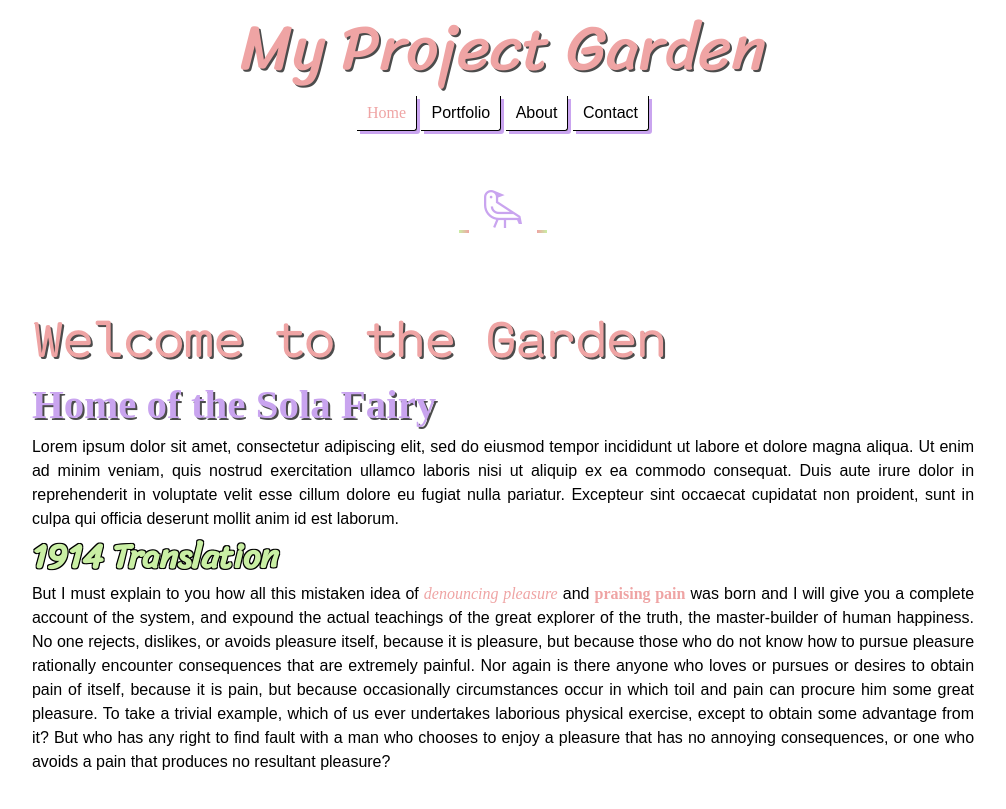
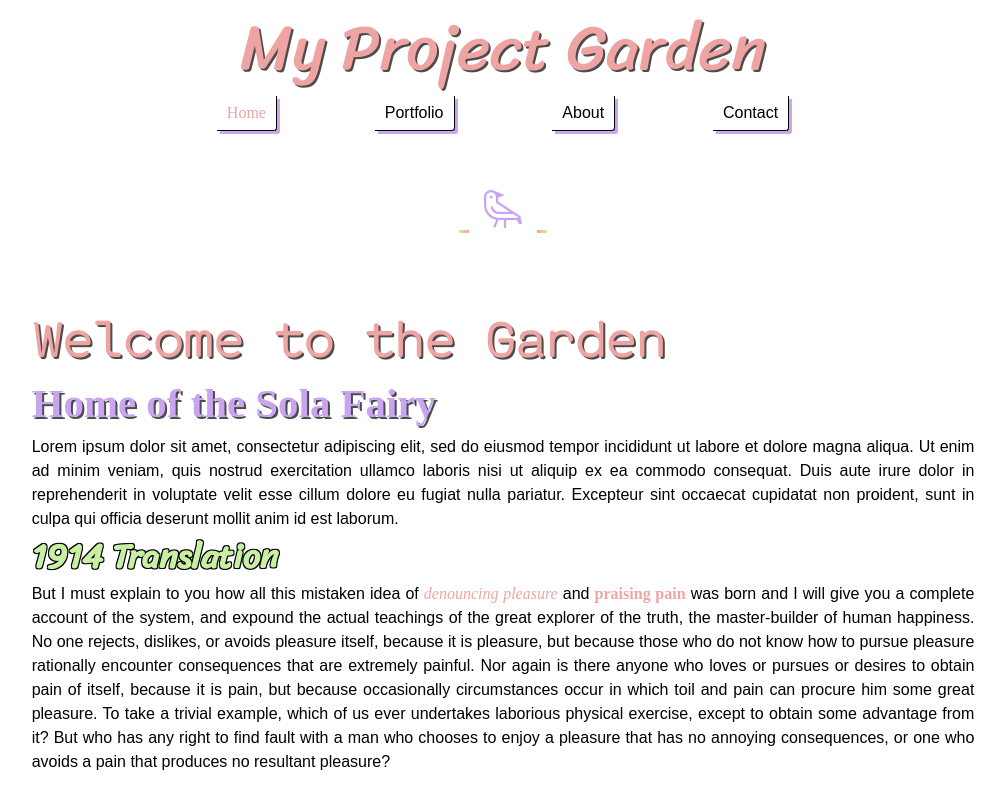
Before and after one commit to sola-fairy/sola-fairy.garden, a Jekyll site: the page built from index.markdown, in a window 1280 px wide. Shown: the top 809 px of the page, without its empty margins (137-1143 px from the left). Built offline with Jekyll 4.4.1, drawn with Linux system fonts in a browser that asks for light colours; some web fonts are replaced.

Commit message:
margin fixes

```diff
--- a/assets/style.css
+++ b/assets/style.css
@@ -89,6 +89,7 @@ body {
   flex-direction: column;
   justify-content: center;
   align-items: center;
+  margin: 0 1rem;
 }
 
 body > * + * {
@@ -135,6 +136,11 @@ nav {
   ul {
     list-style-type: none;
     padding: 0;
+    display: flex;
+    width: calc(90vw * (2 / 3));
+    justify-content: space-evenly;
+    flex-wrap: wrap;
+    align-items: center;
   }
 
   ul > li {
```
